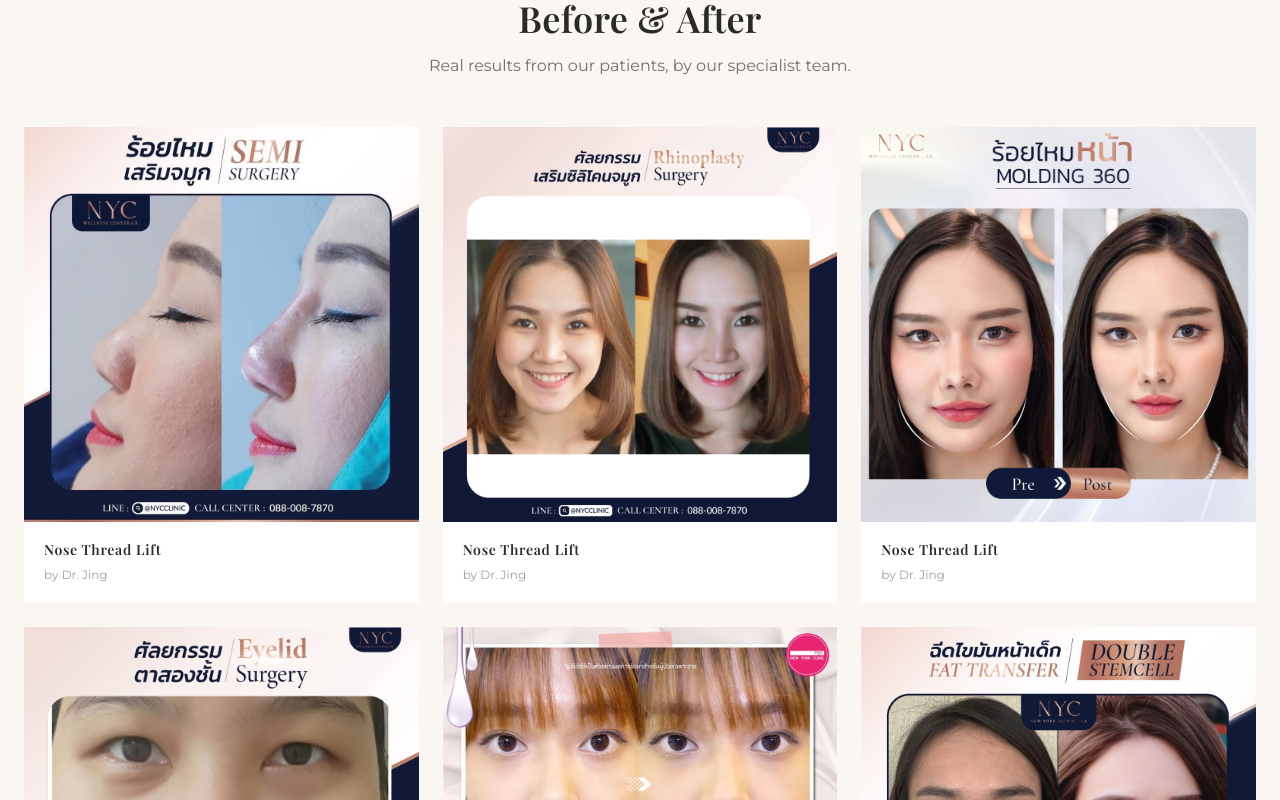
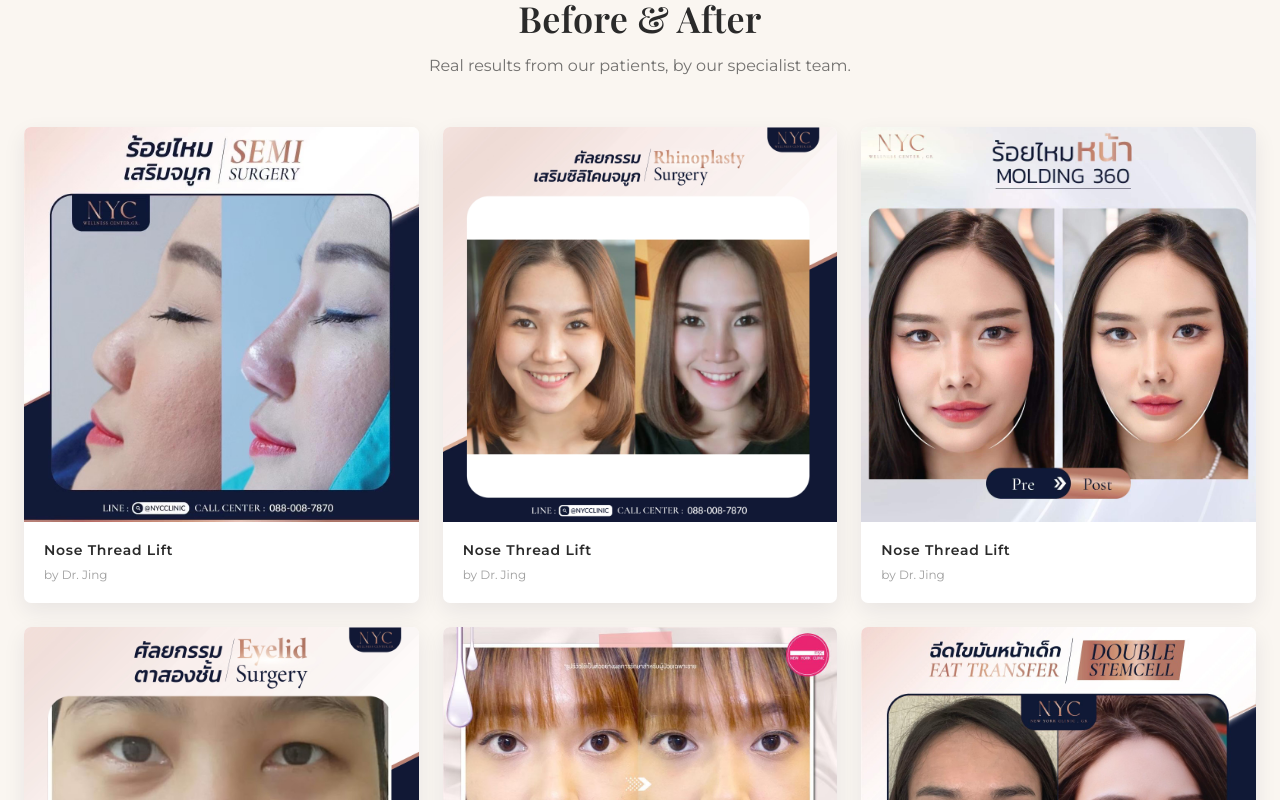
Before and after one commit to papinwit-l/nyc-clinic-revise, a Next.js app: page /en in a window 1280 px wide. Shown: the part 4160-4960 px from the top of the page. Built offline with nearby package versions, Linux system fonts and the light colour scheme; a web font is replaced by a local one.

Commit message:
revise service section

```diff
--- a/src/components/home/BeforeAfter.tsx
+++ b/src/components/home/BeforeAfter.tsx
@@ -11,6 +11,8 @@ type Props = {
 };
 
 export default function BeforeAfter({ t, tCommon, locale, data }: Props) {
+  const isTH = locale === "th";
+
   return (
     <section className="bg-[var(--color-surface)] py-[var(--section-py)]">
       <div className="max-w-[var(--container-max)] mx-auto px-6">
@@ -19,7 +21,12 @@ export default function BeforeAfter({ t, tCommon, locale, data }: Props) {
           <h2 className="section-heading text-3xl sm:text-4xl mt-3">
             {t.heading}
           </h2>
-          <p className="text-[var(--color-text-muted)] mt-3 max-w-md mx-auto">
+          <p
+            className="text-[var(--color-text-muted)] mt-3 max-w-md mx-auto"
+            style={{
+              fontFamily: isTH ? "var(--font-thai-body)" : "var(--font-body)",
+            }}
+          >
             {t.subtitle}
           </p>
         </div>
@@ -29,7 +36,7 @@ export default function BeforeAfter({ t, tCommon, locale, data }: Props) {
             <Link
               key={slug}
               href={`/${locale}/before-after/${slug}`}
-              className="group bg-white shadow-[var(--shadow-card)] overflow-hidden hover:shadow-[0_4px_28px_rgba(15,18,37,0.12)] hover:-translate-y-1 transition-all duration-300"
+              className="group bg-white radius-soft overflow-hidden hover:-translate-y-1 transition-all duration-300"
             >
               <div className="relative aspect-square overflow-hidden">
                 <Image
@@ -41,10 +48,21 @@ export default function BeforeAfter({ t, tCommon, locale, data }: Props) {
                 />
               </div>
               <div className="p-5">
-                <h3 className="font-[var(--font-body)] text-sm font-semibold tracking-[0.05em]">
+                {/* Treatment name — font follows text language */}
+                <h3
+                  className="text-sm font-semibold tracking-[0.05em]"
+                  style={{
+                    fontFamily: isTH
+                      ? "var(--font-thai-body)"
+                      : "var(--font-body)",
+                  }}
+                >
                   {treatment}
                 </h3>
-                <p className="text-xs text-[var(--color-text-subtle)] mt-2">
+                <p
+                  className="text-xs text-[var(--color-text-subtle)] mt-2"
+                  style={{ fontFamily: "var(--font-body)" }}
+                >
                   {tCommon.by} {doctor}
                 </p>
               </div>
```
